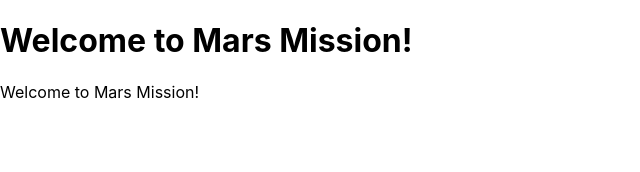
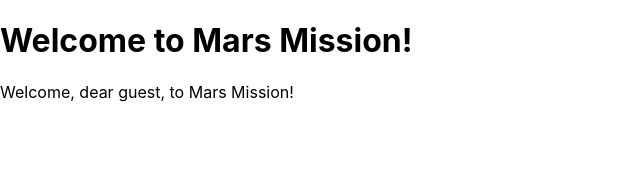
Before and after one commit to hannah-bishop/Mars-Mission-2022, a React (Vite) app: page / in a window 1280 px wide. Shown: the top 172 px of the page, without its empty margins (0-640 px from the left). Built offline with nearby package versions, Linux system fonts and the light colour scheme.

Commit message:
MM-01: Change wording of welcome

```diff
--- a/src/components/Home.tsx
+++ b/src/components/Home.tsx
@@ -1,6 +1,6 @@
 export function Home() {
     return <main>
         <h1>Welcome to Mars Mission!</h1>
-        <p>Welcome to Mars Mission!</p>
+        <p>Welcome, dear guest, to Mars Mission!</p>
     </main>
 }
```
